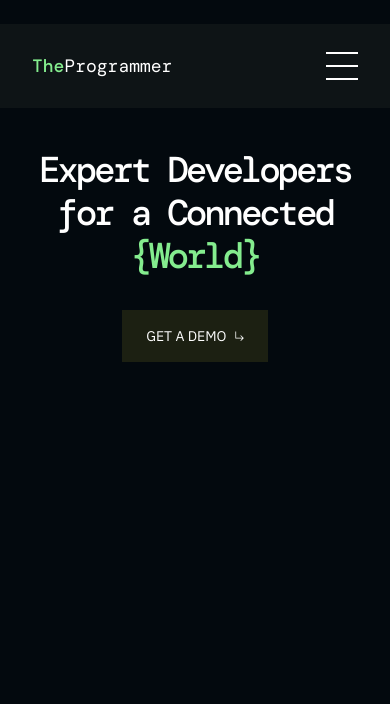
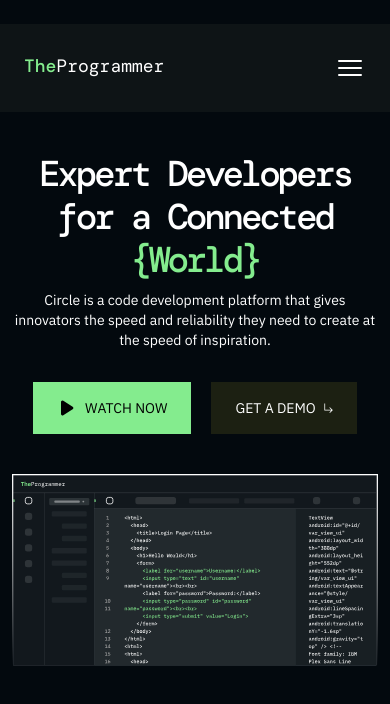
Before and after one commit to mbrianwebsite/theprogrammer-frontend, a Nuxt app: page / in a window 390 px wide. Shown: the top 704 px of the page. Built offline with nearby package versions, Linux system fonts and the light colour scheme; a web font is replaced by a local one.

Commit message:
COMPLETE HERO SECTION

```diff
--- a/components/button/primary.vue
+++ b/components/button/primary.vue
@@ -5,13 +5,13 @@ defineProps({
 </script>
 
 <template>
-    <div class="flex flex-row items-center gap-2 px-6 py-4 bg-[#1C2012] min-w-fit min-h-fit  mx-auto">
-        <svg xmlns="http://www.w3.org/2000/svg" viewBox="0 0 24 24" fill="currentColor" class="w-6 h-6">
-            <path fill-rule="evenodd"
-                d="M4.5 5.653c0-1.426 1.529-2.33 2.779-1.643l11.54 6.348c1.295.712 1.295 2.573 0 3.285L7.28 19.991c-1.25.687-2.779-.217-2.779-1.643V5.653z"
-                clip-rule="evenodd" />
+    <div class="flex flex-row items-center gap-2 px-6 py-4 bg-[#84EC8E] min-w-fit h-fit  mx-auto">
+        <svg xmlns="http://www.w3.org/2000/svg" viewBox="0 0 20 20" fill="currentColor" class="w-5 h-5">
+            <path
+                d="M6.3 2.841A1.5 1.5 0 004 4.11V15.89a1.5 1.5 0 002.3 1.269l9.344-5.89a1.5 1.5 0 000-2.538L6.3 2.84z" />
         </svg>
-        <div class="font-sans font-normal uppercase text-white text-sm">
+
+        <div class="font-sans font-normal uppercase text-black text-sm">
             {{ title }}
         </div>
     </div>
--- a/components/button/secondary.vue
+++ b/components/button/secondary.vue
@@ -5,7 +5,7 @@ defineProps({
 </script>
 
 <template>
-    <div class="flex flex-row items-center gap-2 px-6 py-4 bg-[#1C2012] min-w-fit min-h-fit  mx-auto">
+    <div class="flex flex-row items-center gap-2 px-6 py-4 bg-[#1C2012] min-w-fit h-fit  mx-auto">
         <div class="font-sans font-normal uppercase text-white text-sm">
             {{ title }}
         </div>
--- a/components/hero/index.vue
+++ b/components/hero/index.vue
@@ -1,21 +1,41 @@
 <template>
     <div class="flex flex-col mx-3 mt-[40px]
     sm:mt-[60px] sm:mx-5
-    md:mt-[75px] md:mx-7
-    lg:mt-[80px] lg:mx-9
-    xl:mt-[90px] xl:mx-11">
-        <div class="flex flex-col items-center w-full
-        md:flex-row">
-            <div class="font-mono font-medium text-4xl text-white leading-[120%] tracking-[-0.09em] max-w-[938px] text-center mb-8
+    md:mt-[75px] md:mx-7 md:gap-8
+    lg:mt-[80px] lg:mx-9 lg:gap-10
+    xl:mt-[90px] xl:mx-11 xl:gap-14">
+        <div class="flex flex-col items-center w-full gap-8
+        md:flex-row md:gap-0">
+            <div class="font-mono font-medium text-4xl text-white leading-[120%] tracking-[-0.09em] max-w-[938px] text-center -mb-6
             sm:text-5xl sm:leading-[120%] sm:tracking-[-0.09em]
-            md:text-6xl md:leading-[120%] md:tracking-[-0.09em] md:text-start md:mb-0
-            xl:text-7xl xl:leading-[120%] xl:tracking-[-0.09em]
+            md:text-7xl md:leading-[120%] md:tracking-[-0.09em] md:text-start md:mb-0
+            xl:leading-[120%] xl:tracking-[-0.09em]
            ">
                 Expert Developers for a Connected <span class="text-[#84EC8E]">{World}</span>
             </div>
-            <ButtonSecondary title="Get A Demo" />
+            <div class="font-sans font-normal text-sm text-center text-white leading-5 tracking-[2%]
+            md:hidden">
+                Circle is a code development platform that gives innovators the speed and reliability they need to
+                create at the speed
+                of inspiration.
+            </div>
+            <div class="flex flex-row min-w-fit h-fit gap-5 mx-auto
+            md:ml-auto md:mr-0">
+                <ButtonPrimary title="Watch Now" class="md:hidden" />
+                <ButtonSecondary title="Get A Demo" />
+            </div>
         </div>
-        <div class="flex flex-row"></div>
-        <div></div>
+        <div class="hidden md:flex
+        md:flex-row md:items-center md:gap-10
+        lg:gap-12
+        xl:gap-16">
+            <ButtonPrimary title="Watch Now" />
+            <div class="font-sans font-normal text-lg text-white leading-7 tracking-[2%]">
+                Circle is a code development platform that gives innovators the speed and reliability they need to
+                create at the speed
+                of inspiration.
+            </div>
+        </div>
+        <img class="mt-10 md:mt-[72px]" src="~/assets/img/hero-illustration.svg" alt="Hero Image">
     </div>
 </template>
--- a/components/navbar/drawermenu.vue
+++ b/components/navbar/drawermenu.vue
@@ -1,6 +1,6 @@
 <template>
-    <div class="bg-[#3F423733] flex flex-col gap-6 mx-auto items-center py-6
-    md:hidden">
+    <div class="bg-[#0F1416]  flex flex-col gap-10 mx-auto items-center py-6 w-full
+    md:hidden fixed">
         <NavbarMenu />
         <NavbarButton title="Sign Up" :mini="true" />
     </div>
--- a/components/navbar/hamburger.vue
+++ b/components/navbar/hamburger.vue
@@ -6,9 +6,13 @@ defineProps({
 <template>
     <div class="flex flex-col justify-between
     md:hidden">
-        <span v-if="hamburger" class="w-8 h-[2px] bg-white"></span>
-        <span v-if="hamburger" class="w-8 h-[2px] bg-white"></span>
-        <span v-if="hamburger" class="w-8 h-[2px] bg-white"></span>
+        <div v-if="hamburger">
+            <svg xmlns="http://www.w3.org/2000/svg" viewBox="0 0 24 24" fill="white" class="w-8 h-8">
+                <path fill-rule="evenodd"
+                    d="M3 6.75A.75.75 0 013.75 6h16.5a.75.75 0 010 1.5H3.75A.75.75 0 013 6.75zM3 12a.75.75 0 01.75-.75h16.5a.75.75 0 010 1.5H3.75A.75.75 0 013 12zm0 5.25a.75.75 0 01.75-.75h16.5a.75.75 0 010 1.5H3.75a.75.75 0 01-.75-.75z"
+                    clip-rule="evenodd" />
+            </svg>
+        </div>
         <div v-if="!hamburger" class="text-white">
             <svg xmlns="http://www.w3.org/2000/svg" fill="white" viewBox="0 0 24 24" stroke-width="1.5"
                 stroke="currentColor" class="w-8 h-8">
--- a/components/navbar/index.vue
+++ b/components/navbar/index.vue
@@ -3,7 +3,8 @@ const hamburger = ref(true)
 </script>
 
 <template>
-    <div class="bg-[#3F423733] flex flex-row justify-between px-8 py-7 mt-6
+    <div class="bg-[#3F423733] flex flex-row justify-between px-6 py-7 mt-6
+    sm:px-8
     ">
         <NavbarLogo />
         <NavbarMainmenu />
```
Also changed, not shown: assets/img/hero-illustration.png (added), assets/img/hero-illustration.svg (added).
